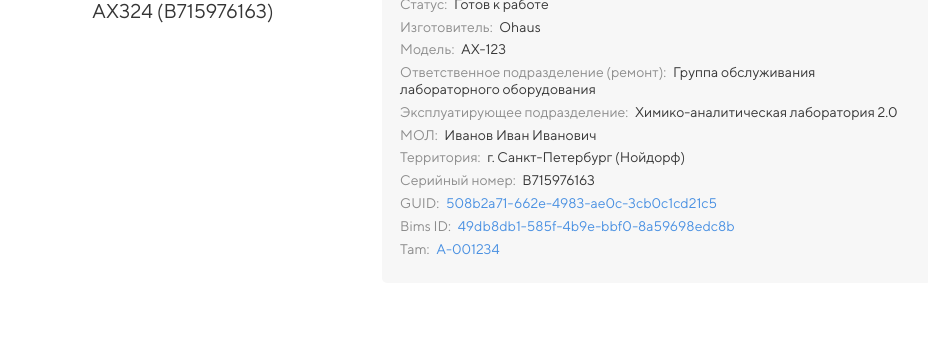
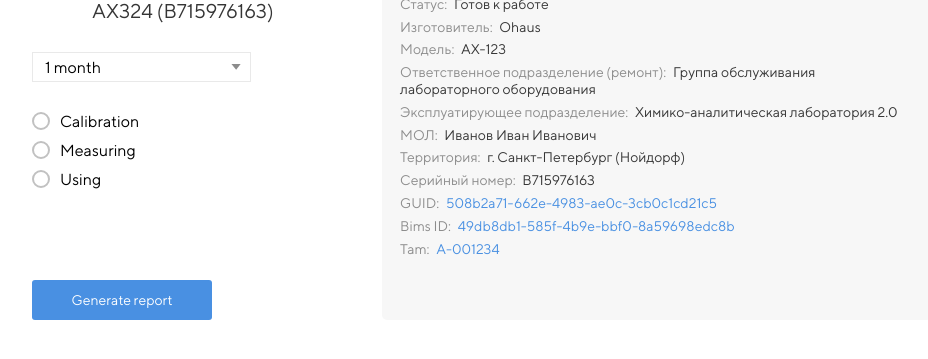
Before and after one commit to ronnika/calibration-report, a website with bundled scripts: page src/index.html in a window 1280 px wide. Shown: the part 197-556 px from the top of the page, without its empty margins (158-1086 px from the left). Built offline with nearby package versions, Linux system fonts and the light colour scheme.

Commit message:
feat: add styles to radio buttons and submit button

```diff
--- /dev/null
+++ b/src/blocks/dropdown/dropdown.scss
@@ -0,0 +1,27 @@
+.dropdown {
+    position: relative;
+    &__inner {
+        height: 30px !important;
+        width: 100%;
+        padding-left: 12px;
+
+        font-family: "TT Norms", sans-serif;
+        font-weight: 500;
+        font-size: 16px;
+        background: #FFFFFF;
+        border: 1px solid #E9E9E9;
+        appearance: none;
+        &:focus {
+           outline: 0;
+        }
+
+    }
+    &__icon {
+        position: absolute;
+        top: 50%;
+        right: 10px;
+        display: block;
+        pointer-events: none;
+        transform: translateY(-50%);
+    }
+}
--- a/src/blocks/filter/filter.scss
+++ b/src/blocks/filter/filter.scss
@@ -2,18 +2,20 @@
     width: 100%;
     display: grid;
     grid-template-columns: 32% 61.1%;
+    grid-template-rows: 24% 45% 30%;
     grid-column-gap: 6.9%;
     grid-row-gap: 20px;
     grid-template-areas:
       "name info"
-      "form info";
+      "form info"
+      "btn info";
+      font-family: "TT Norms", sans-serif;
     &__header {
         grid-area: name;
         display: flex;
         justify-content: space-between;
     }
     &__name {
-        font-family: TT Norms;
         font-style: normal;
         font-weight: 500;
         font-size: 20px;
@@ -29,4 +31,90 @@
     &__info {
         grid-area: info;
     }
+    &__form{
+        grid-area: form;
+        display: flex;
+        flex-direction: column;
+    }
+    &__dropdown {
+        width: 76%;
+        margin-bottom: 10px;
+    }
+    &__radio {
+        margin: 20px 0;
+    }
+    &__radio-item {
+        margin-bottom: 10px;
+    }
+    &__radiobtn {
+        &:checked,
+        &:not(:checked) {
+            position: absolute;
+            left: -9999px;
+        }
+
+        &:checked + .filter__label,
+        &:not(:checked) + label {
+            position: relative;
+            padding-left: 28px;
+            cursor: pointer;
+        }
+
+        &:checked + .filter__label:before,
+        &:not(:checked) + .filter__label:before {
+            content: '';
+            position: absolute;
+            left: 0;
+            top: 0;
+            width: 18px;
+            height: 18px;
+            border: 2px solid #C1C1C1;
+            border-radius: 100%;
+            background: #FFFFFF;
+        }
+
+        &:checked + .filter__label:after,
+        &:not(:checked) + .filter__label:after {
+            content: '';
+            width: 10px;
+            height: 10px;
+            position: absolute;
+            top: 4px;
+            left: 4px;
+
+            background: #4990E2;
+            border-radius: 100%;
+            transition: all 0.2s ease;
+        }
+
+        &:not(:checked) + .filter__label:after {
+            opacity: 0;
+            transform: scale(0);
+        }
+
+        &:checked + .filter__label:after {
+            opacity: 1;
+            transform: scale(1);
+        }
+    }
+    &__submit {
+        grid-area: btn;
+        display: flex;
+        align-items: flex-end;
+    }
+    &__btn {
+
+        justify-self: flex-end;
+        width: 180px;
+        height: 40px;
+
+        font-family: "TT Norms", sans-serif;
+        font-weight: 500;
+        font-size: 14px;
+        color: #FFFFFF;
+
+        background: #4990E2;
+        border: 0;
+        border-radius: 3px;
+    }
 }
--- a/src/index.html
+++ b/src/index.html
@@ -71,7 +71,34 @@
                     <a href="#" class="device-info__content_link" id="tam">А-001234</a>
                 </div>
             </div>
-            <div class="filter__form"></div>
+            <form class="filter__form" type="POST">
+                <div class="filter__dropdown dropdown">
+                    <select class="dropdown__inner" id="dropdown" name="period">
+                        <option value="1-month">1 month</option>
+                        <option value="2-month">3 month</option>
+                        <option value="year">Year</option>
+                    </select>
+                    <img src="./blocks/dropdown/dropdown__icon.svg" alt="dropdown-arrow" class="dropdown__icon">
+                </div>
+                <div class="filter__radio">
+                    <div class="filter__radio-item">
+                        <input class="filter__radiobtn" type="radio" id="calibration" name="type" value="calibration">
+                    <label class="filter__label" for="calibration">Calibration</label>
+                    </div>
+                    <div class="filter__radio-item">
+                        <input class="filter__radiobtn" type="radio" id="measuring" name="type" value="measuring">
+                        <label class="filter__label" for="measuring">Measuring</label>
+                    </div>
+                    <div class="filter__radio-item">
+                        <input class="filter__radiobtn" type="radio" id="using" name="type" value="using">
+                        <label class="filter__label" for="using">Using</label>
+                    </div>
+                  </div>
+            </form>
+            <div class="filter__submit">
+                <button class="filter__btn">Generate report</button>
+            </div>
+
         </div>
 </div>
     <script src="./index.js"></script>
--- a/src/main.scss
+++ b/src/main.scss
@@ -6,7 +6,9 @@
 @import "./blocks/search-form/search-form";
 // Filter
 @import "./blocks/filter/filter";
-// Filter
+// Dropdown
+@import "./blocks/dropdown/dropdown";
+// Device-Info
 @import "./blocks/device-info/device-info";
 // Wrapper
 @import "./blocks/wrap/wrap";
```
Also changed, not shown: src/blocks/dropdown/dropdown__icon.svg (added).
